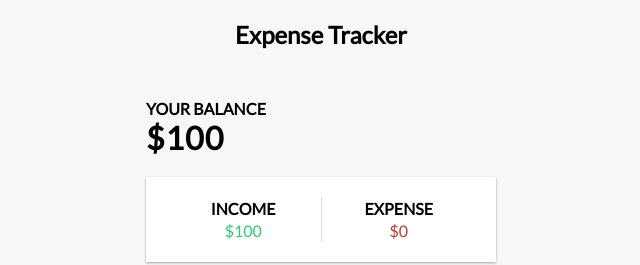
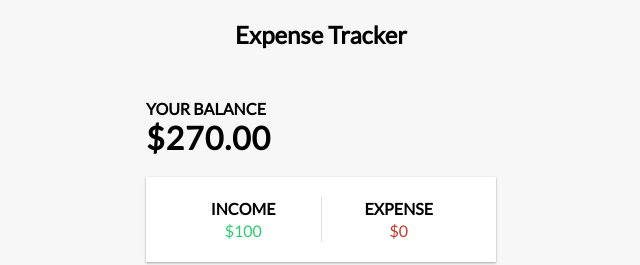
Before and after one commit to aldinoanggawan/expense-tracker, a React (Create React App) app: page / in a window 1280 px wide. Shown: the top 265 px of the page, without its empty margins (319-959 px from the left). Built offline with nearby package versions, Linux system fonts and the light colour scheme.

Commit message:
Show the total balance based on the global state

```diff
--- a/src/components/Balance.js
+++ b/src/components/Balance.js
@@ -1,5 +1,6 @@
-import React from 'react'
+import React, { useContext } from 'react'
 import styled from 'styled-components'
+import { GlobalContext } from '../context/GlobalState'
 
 const Div = styled.div`
     h4 {
@@ -14,10 +15,16 @@
 `
 
 const Balance = () => {
+    const { transactions } = useContext(GlobalContext)
+
+    const amounts = transactions.map(transaction => transaction.amount) //amounts is an array of each amount
+
+    const total = amounts.reduce((acc, item) => (acc += item), 0).toFixed(2)
+
     return(
         <Div>
             <h4>Your Balance</h4>
-            <h1>$100</h1>
+            <h1>${total}</h1>
         </Div>
     )
 }
```
